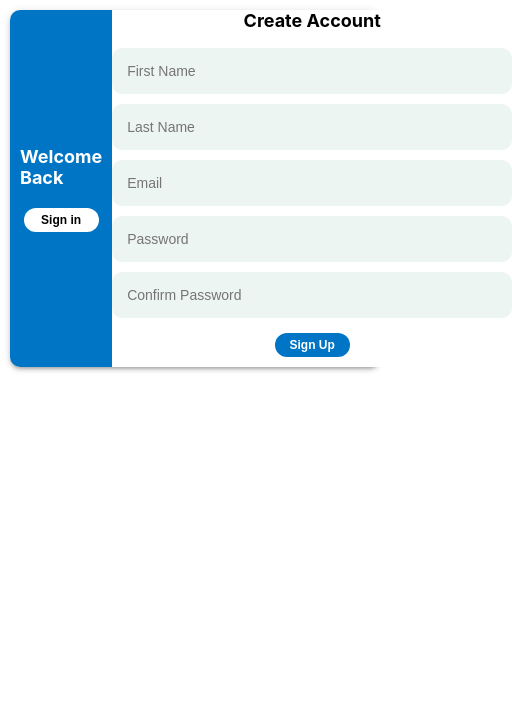
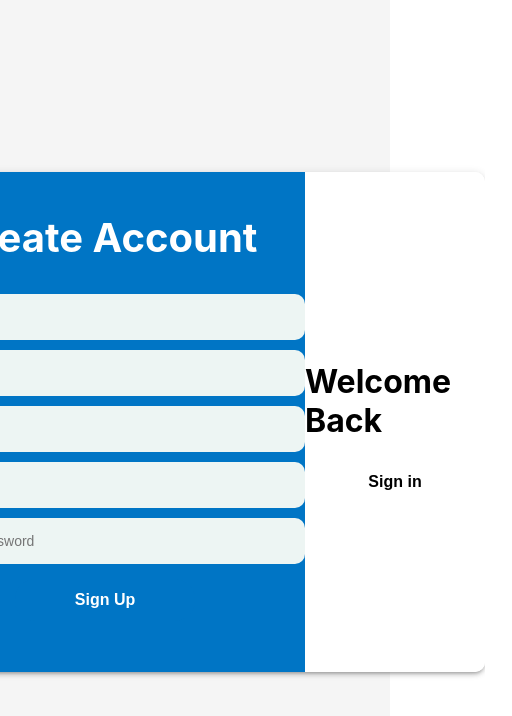
Before and after one commit to bwash15/capstone-flipside-options-dashboard, a React (Create React App) app in the folder Front_End/: page /signup in a window 390 px wide. Shown: the top 716 px of the page, 512 px wide, since content can reach past the window. Built offline with nearby package versions, Linux system fonts and the light colour scheme; the HTML template or start-up script is replaced by a standard one.

Commit message:
mobile Login and SignUp

```diff
--- a/Front_End/src/Views/Login/mobilestyle.module.css
+++ b/Front_End/src/Views/Login/mobilestyle.module.css
@@ -1,4 +1,4 @@
-@media  only screen and (min-width: 375px) and (max-width: 969px)  {
+@media  only screen and (min-width: 375px) and (max-width: 2732px)  {
 
     .login_container {
         background-color: #f5f5f5;
--- a/Front_End/src/Views/Signup/index.js
+++ b/Front_End/src/Views/Signup/index.js
@@ -73,18 +73,16 @@ const Signup = () => {
 
 	const setMobile = (e) => {
 		if(isMobile){
-			if(e === "login_container")
-				return mobilestyles.login_container;
-			if(e === "login_form_container")
-				return mobilestyles.login_form_container;
+			if(e === "signup_container")
+				return mobilestyles.signup_container;
+			if(e === "signup_form_container")
+				return mobilestyles.signup_form_container;
 			if(e === "left")
 				return mobilestyles.left;
 			if(e === "form_container")
 				return mobilestyles.form_container;
 			if(e === "image")
 				return mobilestyles.image;
-			if(e === "input")
-				return mobilestyles.input;
 			if(e === "error_msg")
 				return mobilestyles.error_msg;
 			if(e === "green_btn")
@@ -95,18 +93,16 @@ const Signup = () => {
 				return mobilestyles.white_btn;
 		}
 		if(!isMobile){
-			if(e === "login_container")
-				return styles.login_container;
-			if(e === "login_form_container")
-				return styles.login_form_container;
+			if(e === "signup_container")
+				return styles.signup_container;
+			if(e === "signup_form_container")
+				return styles.signup_form_container;
 			if(e === "left")
 				return styles.left;
 			if(e === "form_container")
 				return styles.form_container;
 			if(e === "image")
 				return styles.image;
-			if(e === "input")
-				return styles.input;
 			if(e === "error_msg")
 				return styles.error_msg;
 			if(e === "green_btn")
@@ -155,17 +151,9 @@ const Signup = () => {
 	return (
 
 			<div className={setMobile("signup_container")}>
-				<div className={mobilestyles.signup_form_container}>
-					<div className={mobilestyles.left}>
-						<h1>Welcome Back</h1>
-						<Link to="/login">
-							<button type="button" className={mobilestyles.white_btn}>
-								Sign in
-							</button>
-						</Link>
-					</div>
-					<div className={mobilestyles.right}>
-						<form className={mobilestyles.form_container} onSubmit={handleSubmit}>
+				<div className={setMobile("signup_form_container")}>
+					<div className={setMobile("left")}>
+						<form className={setMobile("form_container")} onSubmit={handleSubmit}>
 							<h1>Create Account</h1>
 							<input
 								type="text"
@@ -223,11 +211,19 @@ const Signup = () => {
 								required
 								className={setClassName(matchPwd, validMatch)}
 							/>
-							{error && <div className={mobilestyles.error_msg}>{error}</div>}
-							<button type="submit" className={mobilestyles.green_btn}>
+							{error && <div className={setMobile("error_msg")}>{error}</div>}
+							<button type="submit" className={setMobile("green_btn")}>
 								Sign Up
 							</button>
 						</form>
+					</div>
+					<div className={setMobile("right")}>
+						<h1>Welcome Back</h1>
+						<Link to="/login">
+							<button type="button" className={setMobile("white_btn")}>
+								Sign in
+							</button>
+						</Link>
 					</div>
 				</div>
 			</div>
--- a/Front_End/src/Views/Signup/mobilestyle.module.css
+++ b/Front_End/src/Views/Signup/mobilestyle.module.css
@@ -1,47 +1,36 @@
-@media  only screen and (min-width: 375px) and (max-width: 969px)  {
+@media  only screen and (min-width: 375px) and (max-width: 2732px)  {
 
-    .signup_container {
+    .sigup_container {
         background-color: #f5f5f5;
         display: flex;
         align-items: center;
         justify-content: center;
+        height: fit-content;
+        width:fit-content;
     }
 
+
+
     .signup_form_container {
-        margin: 10px 10px 0 10px;
-        display: flex;
+        margin: 10px;
+        display: grid;
+        grid-template-columns: auto auto auto;
         border-radius: 10px;
         box-shadow: 0px 3px 3px -2px rgb(0 0 0 / 20%),
             0px 3px 4px 0px rgb(0 0 0 / 14%), 0px 1px 8px 0px rgb(0 0 0 / 12%);
     }
 
     .left {
-        flex: 1;
-        display: flex;
-        flex-direction: column;
-        align-items: center;
-        justify-content: center;
-        background-color: #0075c5;
-        border-top-left-radius: 10px;
-        border-bottom-left-radius: 10px;
-    }
-
-    .left h1 {
-        margin: 10px 10px 10px 10px;
-        color: white;
-        font-size: 18px;
-        align-self: center;
-    }
-
-    .right {
         flex: 2;
         display: flex;
         flex-direction: column;
         align-items: center;
         justify-content: center;
         background-color: white;
+        border-top-left-radius: 10px;
         border-top-right-radius: 10px;
-        border-bottom-right-radius: 10px;
+        grid-column-start: 1;
+        grid-column-end: 4;
     }
 
     .form_container {
@@ -52,13 +41,13 @@
 
     .form_container h1 {
         font-size: 18px;
-        margin-top: 0;
+        margin-top: 5;
     }
 
     .input {
         outline: none;
         border: none;
-        padding: 5px;
+        padding: 10px;
         border-radius: 10px;
         background-color: #edf5f3;
         margin: 5px 0;
@@ -68,7 +57,7 @@
     .goodInput{
         outline: none;
         border: none;
-        padding: 5px;
+        padding: 10px;
         border-radius: 10px;
         background-color: #edf5f3;
         margin: 5px 0;
@@ -81,7 +70,7 @@
     .badInput{
         outline: none;
         border: none;
-        padding: 5px;
+        padding: 10px;
         border-radius: 10px;
         background-color: #edf5f3;
         margin: 5px 0;
@@ -91,9 +80,7 @@
         box-shadow: 0 0 10px red;
     }
 
-
     .error_msg {
-        width: 370px;
         padding: 15px;
         margin: 5px 0;
         font-size: 14px;
@@ -103,18 +90,40 @@
         text-align: center;
     }
 
+
+
+    .right {
+        flex: 1;
+        display: flex;
+        flex-direction: column;
+        align-items: center;
+        justify-content: center;
+        background-color: #0075c5;
+        border-bottom-left-radius: 10px;
+        border-bottom-right-radius: 10px;
+        grid-column-start: 1;
+        grid-column-end: 4;
+    }
+
+    .right h1 {
+        margin-top: 5px;
+        color: white;
+        font-size: 18px;
+        align-self: center;
+    }
+
     .white_btn,
     .green_btn {
+        margin-bottom: 10px;
         border: none;
         outline: none;
-        padding: 5px 0;
+        padding: 5px;
         background-color: white;
         border-radius: 20px;
-        width: 75px;
+        width: 100px;
         font-weight: bold;
         font-size: 12px;
         cursor: pointer;
-        margin: 10px 10px 10px 10px;
     }
 
     .green_btn {
@@ -124,5 +133,11 @@
         cursor: pointer;
     }
 
+    img{
+        margin-top: 10px;
+        width: 60%;
+        border-radius: 5%;
+    }
+
 
 }
```
